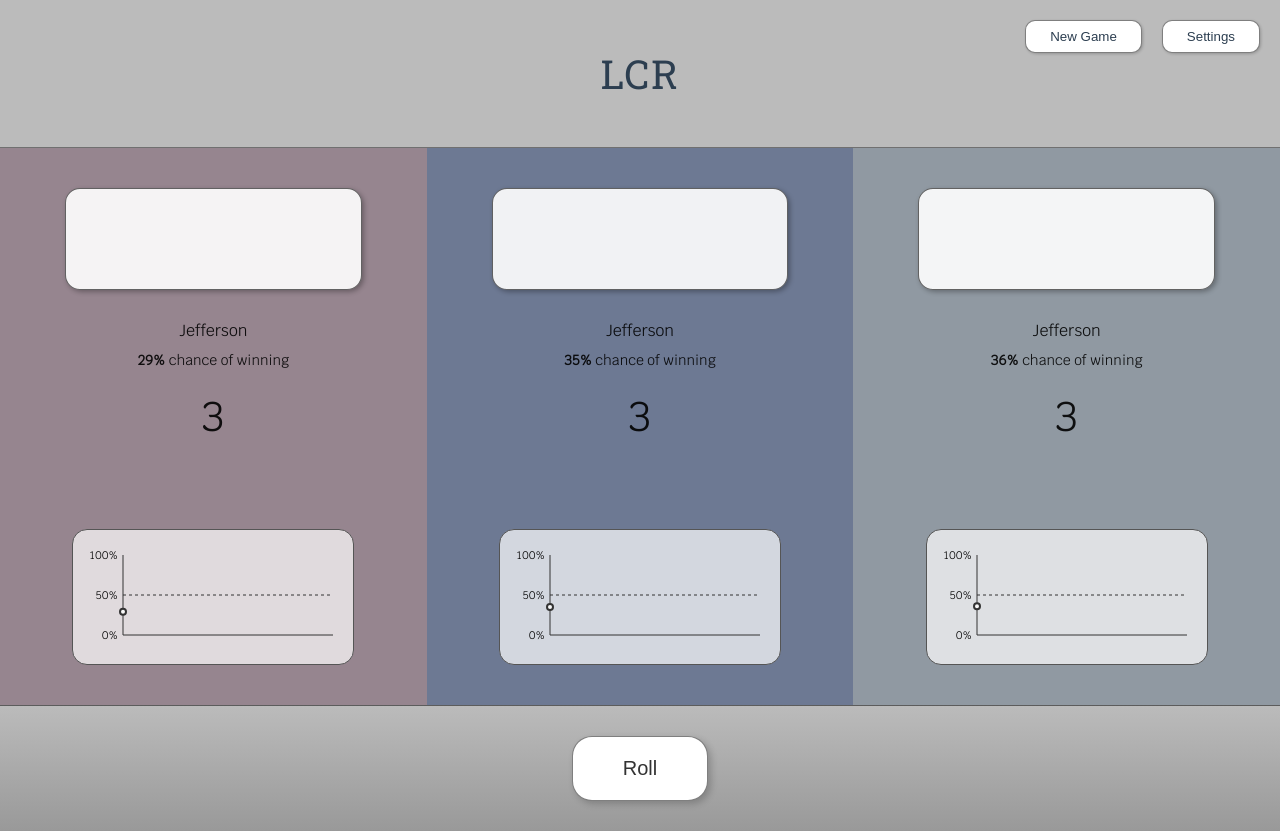
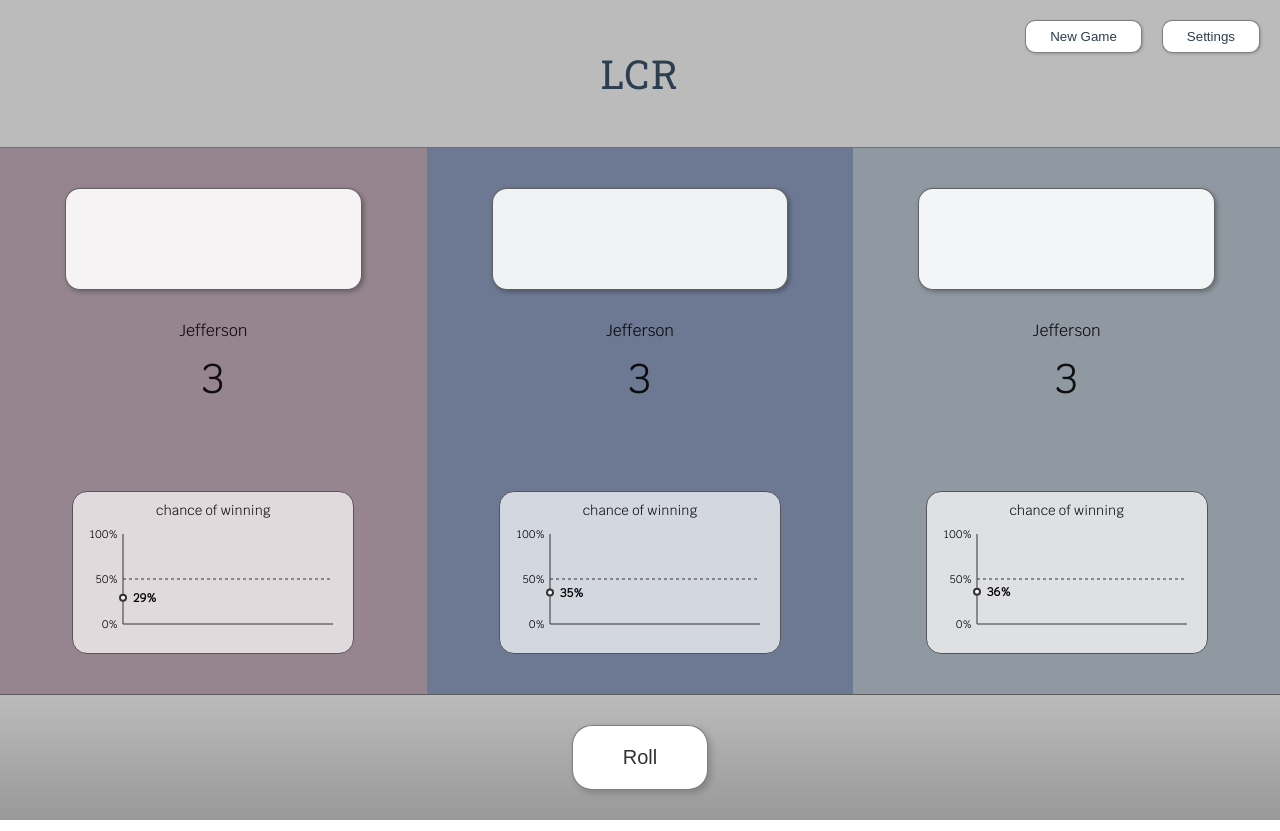
Before and after one commit to jpecht/lcr, a Vue app: page /#/ in a window 1280 px wide. Built offline with nearby package versions, Linux system fonts and the light colour scheme.

Commit message:
moved probability text to chart

```diff
--- a/src/components/Player.vue
+++ b/src/components/Player.vue
@@ -5,12 +5,6 @@
       :updateIfDiceIsRolling="updateIfDiceIsRolling"/>
     <div class="nameplate">
       Jefferson
-    </div>
-    <div class="probability">
-      <span class="probability-perc">
-        {{ Math.round(100 * probability) }}%
-      </span>
-      chance of winning
     </div>
     <Scoreboard
       :diceIsRolling="diceIsRolling"
@@ -88,8 +82,4 @@ export default {
   font-size: 16px;
   margin: 30px 10px 10px;
 }
-
-.probability-perc {
-  font-weight: 600;
-}
 </style>
--- a/src/components/ProbabilityChart.vue
+++ b/src/components/ProbabilityChart.vue
@@ -1,6 +1,7 @@
 <template>
   <div class="chart-container">
     <div class="chart">
+      <div class="chart-title">chance of winning</div>
       <svg
         :height="height"
         :width="width">
@@ -53,6 +54,14 @@
             :cx="getXCoord(index)"
             :cy="getYCoord(prob)"
             r="3"/>
+          <text
+            class="currentProbLabel"
+            :x="getXCoord(chartData.length - 1) + 10"
+            :y="getYCoord(currentProb)"
+            dy="0.35em"
+            text-anchor="start">
+            {{ Math.round(currentProb * 100) }}%
+          </text>
         </g>
       </svg>
     </div>
@@ -73,7 +82,7 @@ export default {
     padding: {
       left: 50,
       right: 20,
-      top: 25,
+      top: 15,
       bottom: 25,
     },
     width: 280,
@@ -81,6 +90,7 @@ export default {
   computed: {
     chartHeight() { return this.height - this.padding.top - this.padding.bottom; },
     chartWidth() { return this.width - this.padding.left - this.padding.right; },
+    currentProb() { return this.chartData[this.chartData.length - 1]; },
   },
   methods: {
     getXCoord(index) {
@@ -100,6 +110,11 @@ export default {
   border: 1px solid #555;
   border-radius: 15px;
   display: inline-block;
+}
+
+.chart-title {
+  font-size: 0.95em;
+  margin-top: 10px;
 }
 
 .axis {
@@ -129,4 +144,9 @@ circle.active {
 text {
   font-size: 11px;
 }
+
+.currentProbLabel {
+  font-size: 12px;
+  font-weight: 600;
+}
 </style>
--- a/src/components/Scoreboard.vue
+++ b/src/components/Scoreboard.vue
@@ -84,7 +84,7 @@ export default {
 .score {
   font-size: 42px;
   height: 140px;
-  margin-top: 20px;
+  margin-top: 10px;
   text-align: center;
 }
 
```
